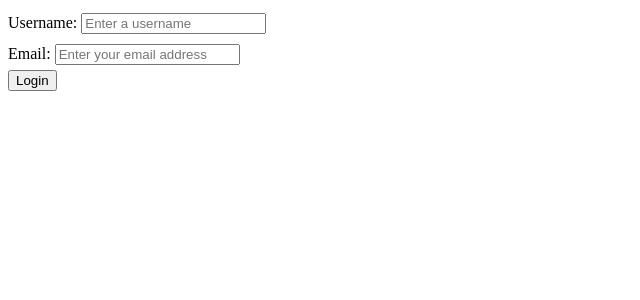
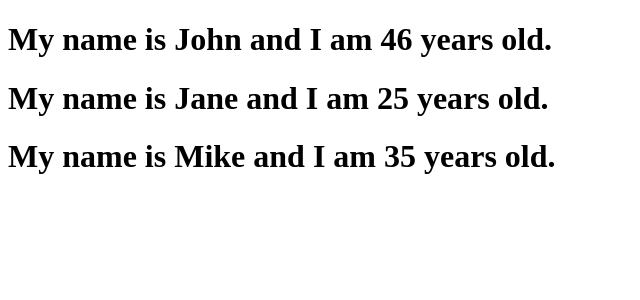
Before and after one commit to NkwiCyril/pro-react, a React (Vite) app in the folder my-react-app/: page / in a window 1280 px wide. Shown: the top 300 px of the page, without its empty margins (0-640 px from the left). Built offline with nearby package versions, Linux system fonts and the light colour scheme.

Commit message:
List rendering using the map array method

```diff
--- a/my-react-app/src/App.jsx
+++ b/my-react-app/src/App.jsx
@@ -1,5 +1,7 @@
+import Counter from "./components/Counter";
 import EventClass from "./components/EventClass";
 import FormApp from "./components/Form/FormApp";
+import NameList from "./components/List/NameList";
 import Message from "./components/Message";
 import ParentComponent from "./components/ParentComponent";
 import UserGreeting from "./components/UserGreeting";
@@ -13,7 +15,9 @@ function App() {
       {/* <EventClass /> */}
       {/* <ParentComponent /> */}
       {/* <UserGreeting /> */}
-      <FormApp />
+      {/* <FormApp /> */}
+      {/* <Counter /> */}
+      <NameList />
     </div>
   );
 }
--- /dev/null
+++ b/my-react-app/src/components/List/NameList.jsx
@@ -0,0 +1,17 @@
+import React from "react";
+import Person from "./Person";
+
+const NameList = () => {
+  let persons = [
+    { name: "John", age: 46 },
+    { name: "Jane", age: 25 },
+    { name: "Mike", age: 35 },
+  ];
+
+  let personList = persons.map((person) => (
+    <Person key={persons.indexOf(person)} person={person} />
+  ));
+  return <div>{personList}</div>;
+};
+
+export default NameList;
--- /dev/null
+++ b/my-react-app/src/components/List/Person.jsx
@@ -0,0 +1,13 @@
+import React from "react";
+
+const Person = ({ person }) => {
+  return (
+    <div>
+      <h1>
+        My name is {person.name} and I am {person.age} years old.
+      </h1>
+    </div>
+  );
+};
+
+export default Person;
```
